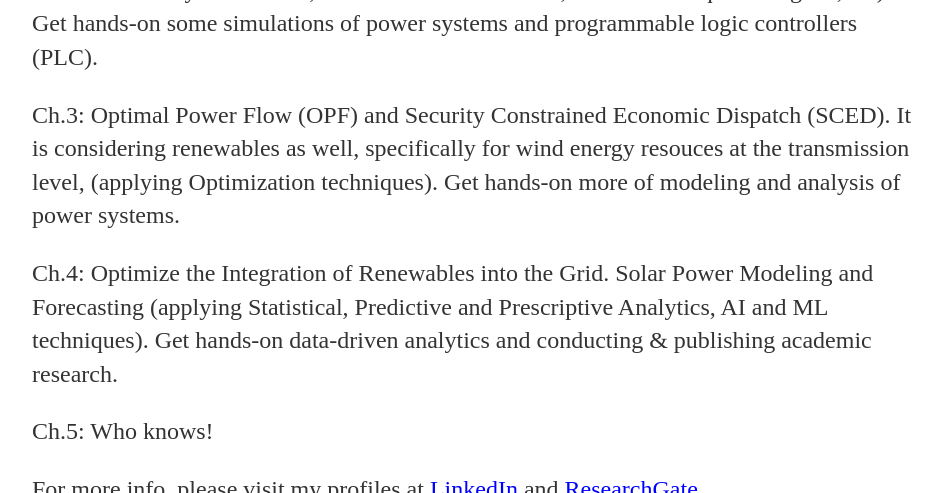
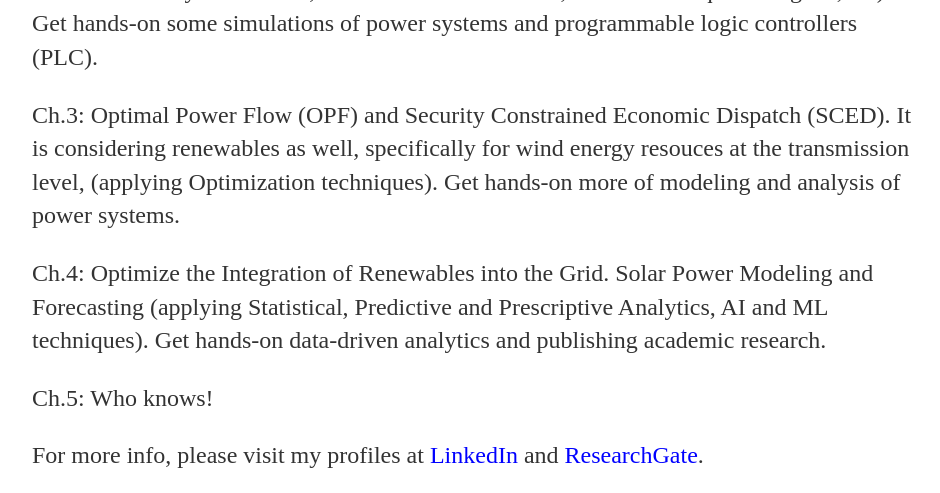
Before and after one commit to MohamedAbuella/MohamedAbuella.github.io, a Jekyll site: the page built from cv/index.html, in a window 1280 px wide and 900 px high, scrolled down 606 px, cut to the strip 0-493 px from the top of the window. Shown: the whole strip, without its empty margins (160-1100 px from the left). Built offline with Jekyll 4.4.1, drawn with Linux system fonts in a browser that asks for light colours; nearby versions of some CDN libraries; a script that is not in the unit is left out; comment, search, counter and statistics services are not loaded.

Commit message:
Update index.html

```diff
--- a/cv/index.html
+++ b/cv/index.html
@@ -12,7 +12,7 @@
 <p>Ch.1: Fundamentals of Electrical Engineering. This chapter covers Instrumentation & Control, Power Electronics, such as Diodes & Thyristors as rectifiers, (applying laws of Physics). With getting hands-on electrical installations & wiring and maintenance of electrical control equipment at pumping stations.</p>
 <p>Ch.2: Power Systems Analysis. It includes Power Flow and Faults Calculations, (applying Numerical Analysis methods, such as Newton methods, Differential eqs & Integrals, etc). Get hands-on some simulations of power systems and programmable logic controllers (PLC).</p>
 <p>Ch.3: Optimal Power Flow (OPF) and Security Constrained Economic Dispatch (SCED). It is considering renewables as well, specifically for wind energy resouces at the transmission level, (applying Optimization techniques). Get hands-on more of modeling and analysis of power systems.</p>
-<p>Ch.4: Optimize the Integration of Renewables into the Grid. Solar Power Modeling and Forecasting (applying Statistical, Predictive and Prescriptive Analytics, AI and ML techniques). Get hands-on data-driven analytics and conducting & publishing academic research.</p>
+<p>Ch.4: Optimize the Integration of Renewables into the Grid. Solar Power Modeling and Forecasting (applying Statistical, Predictive and Prescriptive Analytics, AI and ML techniques). Get hands-on data-driven analytics and publishing academic research.</p>
 <p>Ch.5: Who knows!</p>
 <p>For more info, please visit my profiles at <a href="https://www.linkedin.com/in/mohamed-abuella/" target="_blank" style="color:blue">LinkedIn</a> and <a href="https://www.researchgate.net/profile/Mohamed_Abuella" target="_blank" style="color:blue">ResearchGate</a>.</p>
 
```
